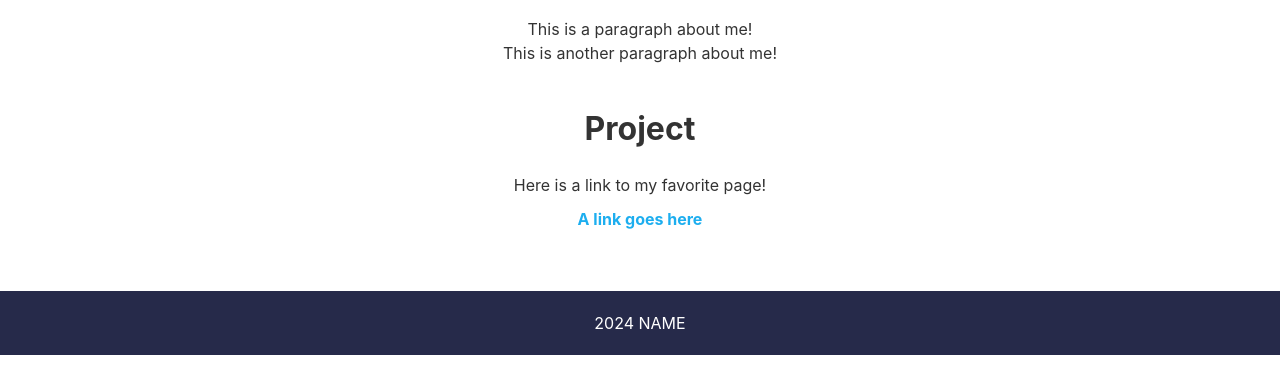
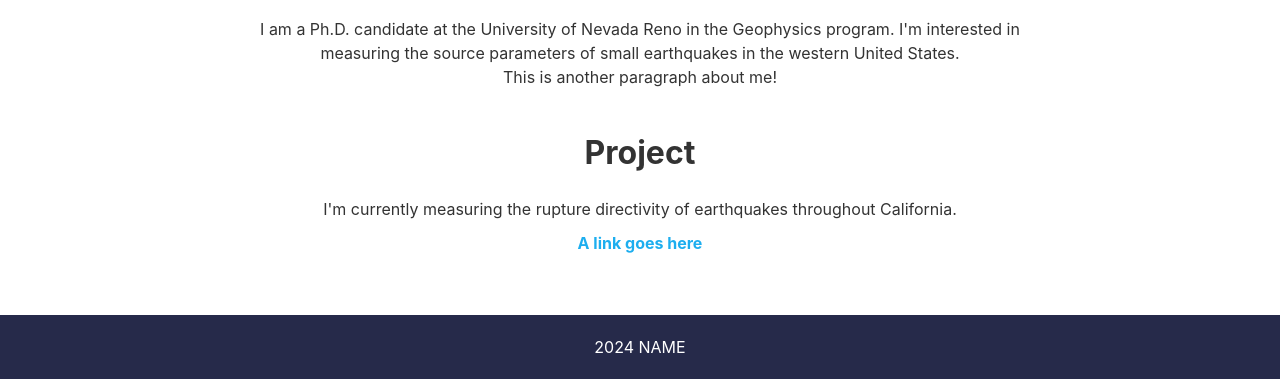
Before and after one commit to apatt28/apatt28.github.io, a plain HTML site: page index.html in a window 1280 px wide. Shown: the part 535-914 px from the top of the page. Before the commit the page ends 890 px from the top, so only its background shows below. Drawn offline with Linux system fonts and the light colour scheme.

Commit message:
Update index.html

```diff
--- a/index.html
+++ b/index.html
@@ -32,7 +32,8 @@
         <section>
             <h2>About Me</h2>
             <p>
-                This is a paragraph about me!
+                I am a Ph.D. candidate at the University of Nevada Reno in the Geophysics program.
+                I'm interested in measuring the source parameters of small earthquakes in the western United States.
             </p>
 
             <p>
@@ -43,7 +44,7 @@
         <section>
             <h2>Project</h2>
             <p>
-                Here is a link to my favorite page!
+                I'm currently measuring the rupture directivity of earthquakes throughout California.
             </p>
             <ul>
                 <li>
```
